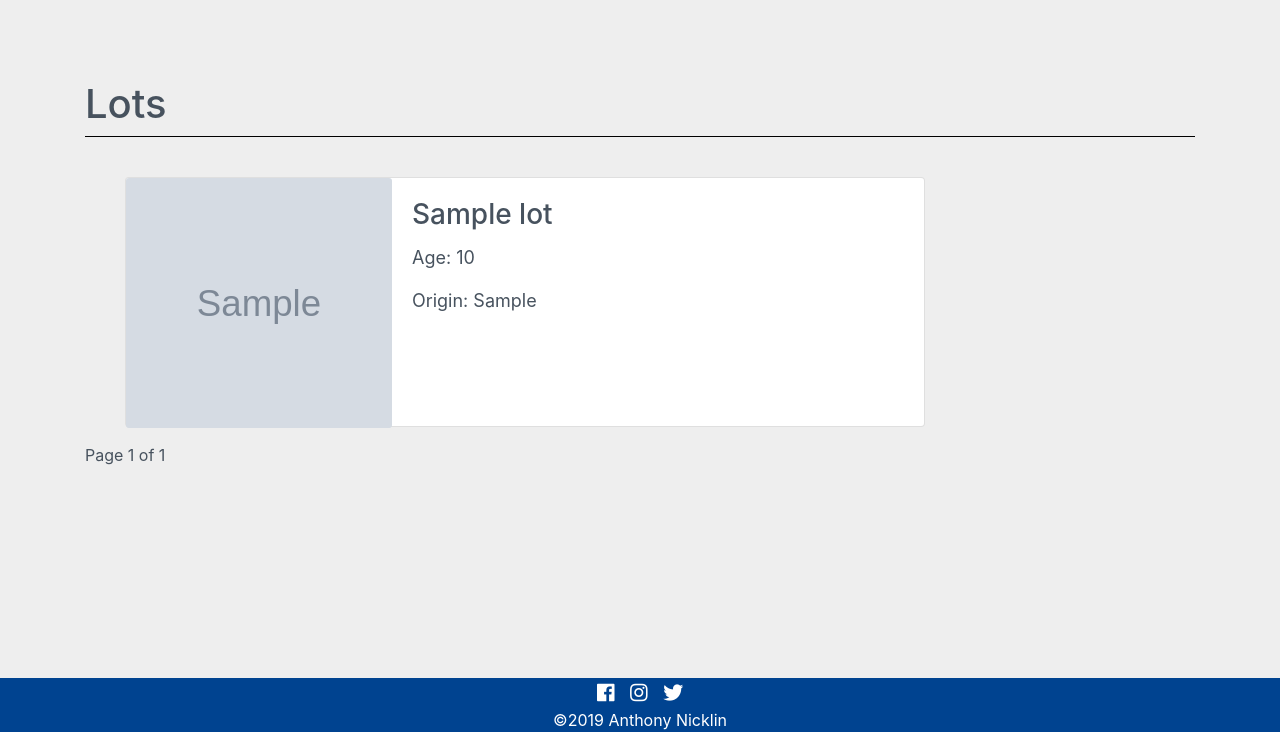
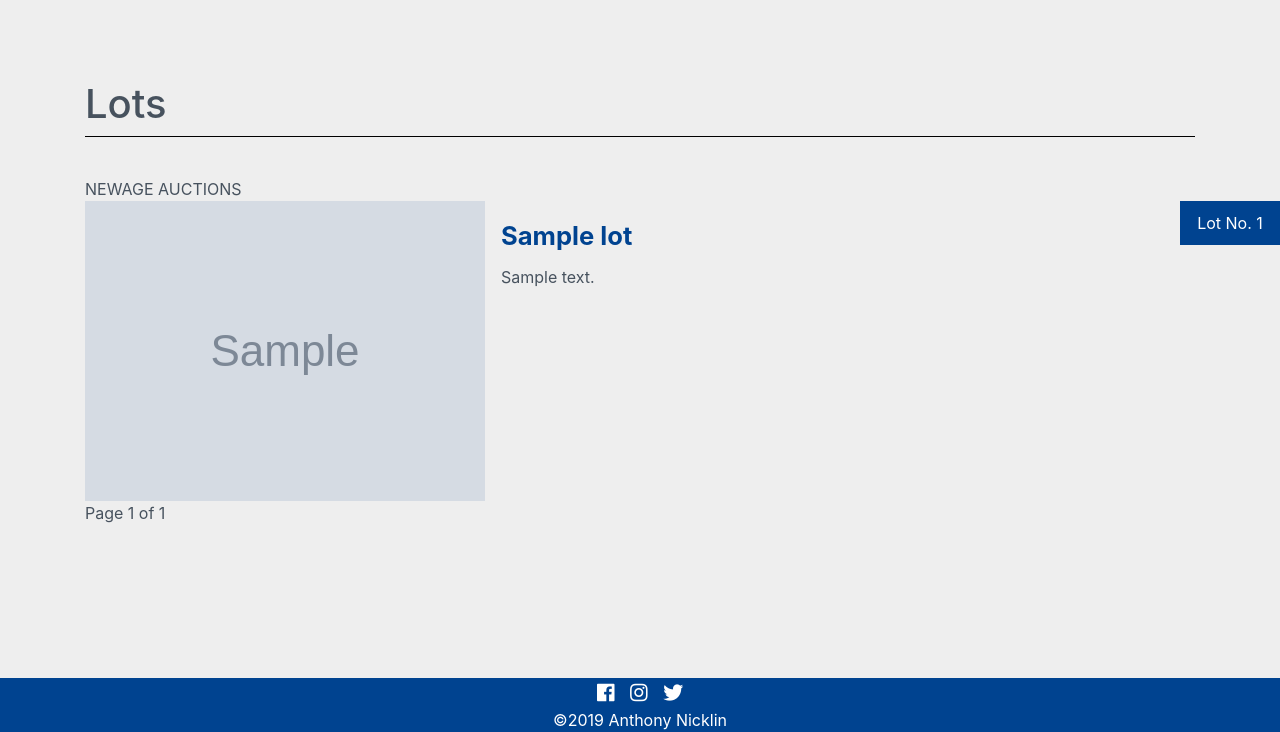
Before and after one commit to AnthonyNicklin/newage-auctions, a Django app: page /auctions/lots in a window 1280 px wide. Shown: the part 68-800 px from the top of the page. Run offline with Django 3.2, Linux system fonts and the light colour scheme; tables that the repository leaves empty hold one stand-in row (values such as "Sample post"); grey boxes marked "Sample" are stand-in pictures; parts of the project's set-up code (start-up, migrations or seed data) failed here and were passed over; some libraries are stand-ins or nearby versions.

Commit message:
Summary cards styling improved

```diff
--- a/auction/templates/lot_items.html
+++ b/auction/templates/lot_items.html
@@ -10,20 +10,31 @@
   </div>
 
   {% for lot in lot_items %}
-    <div class="card mb-3" style="max-width: 800px;">
-        <div class="row no-gutters">
-          <div class="col-md-4">
-            <img src="{{ MEDIA_URL }}{{ lot.image }}" class="card-img" alt="Lot Image">
+    <div class="event-summary">
+      <a href="{% url 'lot' lot.pk %}">
+        {% if lot.category == 'military' %}
+          <div class="online-lots-mil">NEWAGE AUCTIONS</div>
+          {% elif lot.category == 'real estate' %}
+            <div class="online-lots-rle">NEWAGE AUCTIONS</div>
+          {% elif lot.category == 'weapons' %}
+            <div class="online-lots-wea">NEWAGE AUCTIONS</div>
+        {% else %}
+          <div class="online-lots-cul">NEWAGE AUCTIONS</div>
+        {% endif %}
+        <div class="event-summary-body">
+          <div class="auctions-image">
+            <img class="small-img" src='{{ MEDIA_URL }}{{ lot.image }}' alt="Lot image">
           </div>
-          <div class="col-md-8">
-            <div class="card-body">
-              <a href="{% url 'lot' lot.pk %}"><h3 class="card-title">{{ lot.name }}</h3></a>
-              <p class="card-text">Age: {{ lot.age }}</p>
-              <p class="card-text">Origin: {{ lot.origin }}</p>
+          <div class="data-container-lots">
+            <span class="number">
+              <span class='lot-number'>Lot No. {{ lot.pk }}</span>
+            </span>
+            <div class="name pl-3 pt-3">{{ lot.name }}</div>
+            <div class="pl-3 pt-1">{{ lot.description }}</div>
+          </div>
 
           </div>
-          </div>
-        </div>
+        </a>
     </div>
   {% endfor %}
 
@@ -31,7 +42,7 @@
   <div class="pagination">
       <span class="step-links">
           {% if lot_items.has_previous %}
-                <a href="?page={{ lot_items.previous_page_number }}">previous</a>
+              <a href="?page={{ lot_items.previous_page_number }}">Previous</a>
           {% endif %}
 
           <span class="current">
@@ -39,11 +50,10 @@
           </span>
 
           {% if lot_items.has_next %}
-                <a href="?page={{ lot_items.next_page_number }}">next</a>
+              <a href="?page={{ lot_items.next_page_number }}">Next</a>
           {% endif %}
       </span>
   </div>
-
   <!-- End Pagination -->
 
 </div>
```
Also changed, not shown: auction/templates/auctions.html (+33 -6 lines), auction/templates/category.html (+24 -14 lines). Lines whose indentation alone changed are shown as unchanged.
